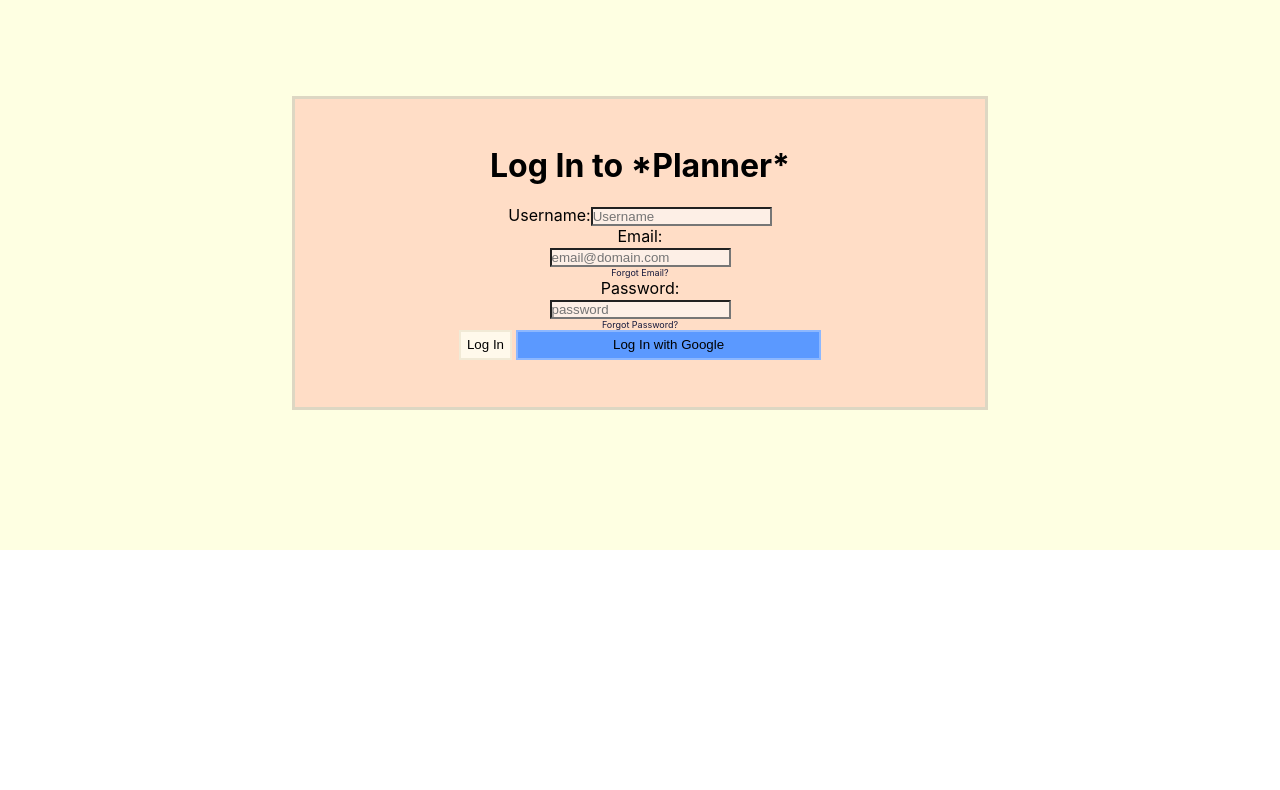
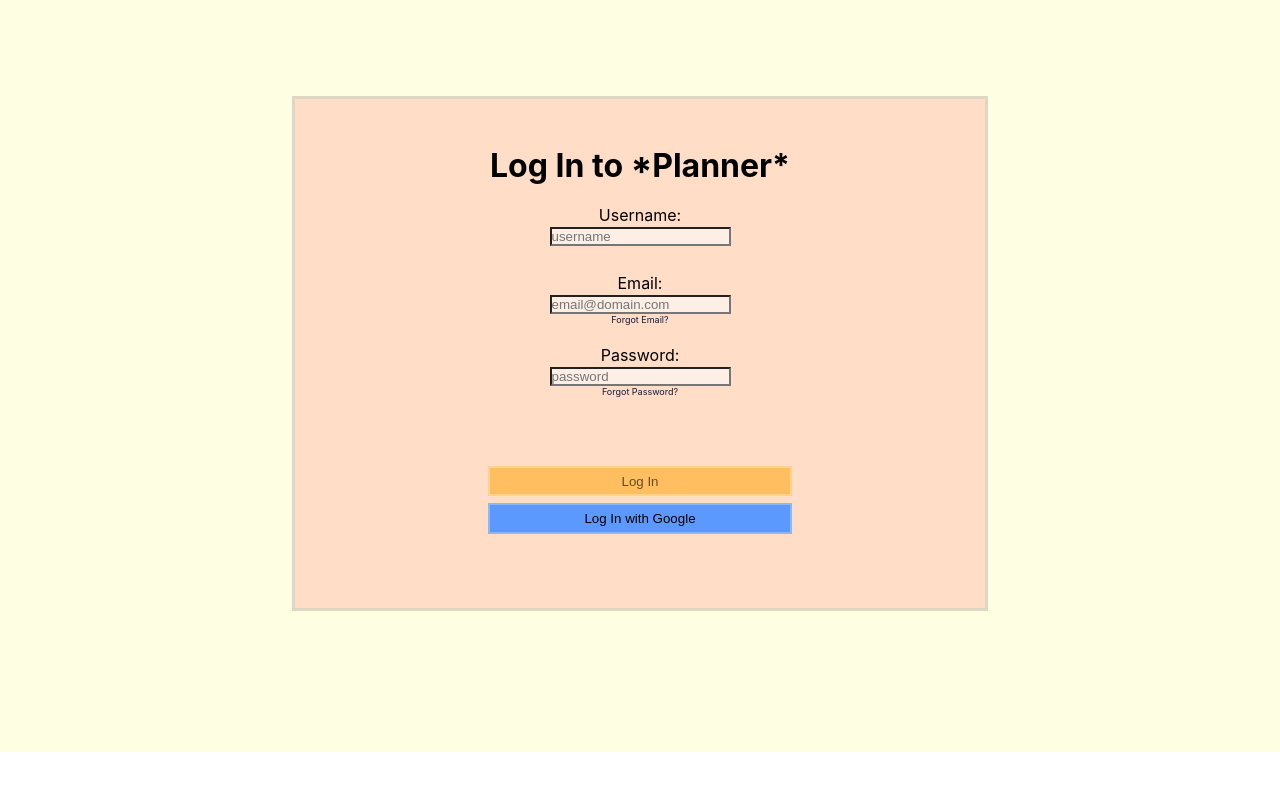
Before and after one commit to Bstuart77/Checklist_418, a React (Create React App) app: page / in a window 1280 px wide. Shown: the top 790 px of the page. Built offline with nearby package versions, Linux system fonts and the light colour scheme.

Commit message:
fixed padding on buttons of loginform and styling

```diff
--- a/src/Login.css
+++ b/src/Login.css
@@ -15,55 +15,61 @@ input{
 .Spiral1{
   width: 1%;
   position: relative;
-  top: -550px;
+  top: -790px;
   margin-right: 4%;
 }
 
 .Spiral2{
   width: 1%;
   position: relative;
-  top: -550px;
+  top: -790px;
   margin-right: 4%;
 }
 
 .Spiral3{
   width: 1%;
   position: relative;
-  top: -550px;
+  top: -790px;
   margin-right: 20%;
 }
 
 .Spiral4{
   width: 1%;
   position: relative;
-  top: -550px;
+  top: -790px;
   margin-left: 4%;
 }
 
 .Spiral5{
   width: 1%;
   position: relative;
-  top: -550px;
+  top: -790px;
   margin-left: 4%;
 }
 
 .Spiral6{
   width: 1%;
   position: relative;
-  top: -550px;
+  top: -790px;
   margin-left: 4%;
+}
+
+.username-input{
+  margin-bottom: 4%;
+}
+
+.reset-email{
+  font-size:xx-small;
+  color: #171a3d;
+  text-align: "center";
+  margin-bottom: 3%;
 }
 
 .reset-password{
   font-size:xx-small;
   color: #171a3d;
   text-align: "center";
-}
-
-.reset-email{
-  font-size:xx-small;
-  color: #171a3d;
-  text-align: "center";
+  margin-bottom: 10%;
 }
 
 .LogoutButton{
@@ -75,14 +81,6 @@ input{
   border: 2px solid #FFD28F
 }
 
-.LoginButton{
-  margin: auto;
-  padding: .85%;
-  color: #000000;
-  background-color: #fff9eb;
-  border: 2px solid #f1ead6;
-}
-
 .LoginPage{
   background-color: #ffddc6;
   padding-top: 4%;
@@ -92,8 +90,19 @@ input{
   border: 3px solid rgb(221, 215, 195);
 }
 
+.LoginButton{
+  margin: auto;
+  padding: .85%;
+  background-color: #FFBF60;
+  color: #664C26;
+  border: 2px solid #FFD28F;
+  width: 44.5%;
+  margin-bottom: 1%;
+}
+
 .LogInWithGoogleButton{
   margin: auto;
+  margin-bottom: 4%;
   width: 44.5%;
   padding: .85%;
   color: #000000;
@@ -133,108 +142,3 @@ form .inside-form{
   z-index: 1;
   background-image: linear-gradient(to bottom, #94b6ff, #FE4880);
 } */
-
-
-/*
-
-  .LoginClass{
-    background-color: #ffd1b2;
-    padding-top: 4%;
-    padding-bottom: 4%;
-    margin-left: 18%;
-    margin-right: 18%;
-    border: 3px solid grey;
-  }
-
-
-  body {
-    margin: 0;
-    font-family: -apple-system, BlinkMacSystemFont, 'Segoe UI', 'Roboto', 'Oxygen',
-      'Ubuntu', 'Cantarell', 'Fira Sans', 'Droid Sans', 'Helvetica Neue',
-      sans-serif;
-    -webkit-font-smoothing: antialiased;
-    -moz-osx-font-smoothing: grayscale;
-  }
-
-  code {
-    font-family: source-code-pro, Menlo, Monaco, Consolas, 'Courier New',
-      monospace;
-  }
-
-  .LoginForm{
-    background-color: #ffddc6;
-    padding-top: 4%;
-    padding-bottom: 4%;
-    margin-left: 18%;
-    margin-right: 18%;
-    border: 3px solid rgb(221, 215, 195);
-  }
-
-  .inside-form{
-    float: left;
-    margin-left: 26.9%;
-  }
-
-  .form-group{
-    float: left;
-    margin-left: 26.9%;
-    width: 17%;
-    padding: .55%;
-    background-color: #FFF8E7;
-    border: none;
-  }
-
-  .LastNameBox{
-    float: right;
-    margin-right: 26.9%;
-    width: 17%;
-    padding: .55%;
-    background-color: #FFF8E7;
-    border: none;
-
-  }
-
-  .LastNameLabel{
-    float: right;
-    margin-right: 35.5%;
-  }
-
-  .EmailBox{
-    width: 45%;
-    padding: .55%;
-    background-color: #FFF8E7;
-    border: none;
-  }
-
-  .EmailLabel{
-    margin-left: -41.2%;
-  }
-
-  .PasswordLabel{
-    margin-left: -37.7%;
-  }
-
-  .PasswordBox{
-    padding: .55%;
-    width: 45%;
-    background-color: #FFF8E7;
-    border: none;
-  }
-
-  .LogInButton{
-    margin: auto;
-    width: 44.5%;
-    padding: .85%;
-    background-color: #f8c272;
-    color: #000000;
-    border: 2px solid #CC984C
-  }
-
-  .LogInWithGoogleButton{
-    margin: auto;
-    width: 44.5%;
-    padding: .85%;
-    color: #000000;
-    background-color: #5b99ff;
-    border: 2px solid #8CB7FF;
-  } */
--- a/src/LoginForm.js
+++ b/src/LoginForm.js
@@ -14,25 +14,33 @@ function LoginForm({ Login, error }) {
   return (
     <form className = "login-form" onSubmit={submissionHandler}>
       <div className="inside-form">
-        <h1>Log In to *Planner*</h1>
+
+        <h1 className="page-title">Log In to *Planner*</h1>
+
         <br />
+
         {error !== "" ? <div className="error">{alert(error)}</div> : ""}
+
         <div className="form-group">
           <label htmlFor="UsernameLabel">Username:</label>
-          <input
+
+          <br />
+
+          <input className = "username-input"
             type="text"
             name="name"
-            placeholder="Username"
+            placeholder="username"
             id="name"
             onChange={(e) => setDetails({ ...details, name: e.target.value })}
             value={details.name}
           />
+
         </div>
 
         <div className="form-group">
           <label htmlFor="email">Email:</label>
           <br />
-          <input
+          <input className = "email-input"
             type="email" required
             name="email"
             placeholder="email@domain.com"
@@ -40,11 +48,7 @@ function LoginForm({ Login, error }) {
             onChange={(e) => setDetails({ ...details, email: e.target.value })}
             value={details.email}
           />
-
-          <br />
-
         </div>
-
         <div className="reset-email">
           <label htmlFor="reset-email">Forgot Email?</label>
         </div>
@@ -52,7 +56,7 @@ function LoginForm({ Login, error }) {
         <div className="form-group">
           <label htmlFor="password">Password:</label>
           <br />
-          <input
+          <input className = "password-input"
             type="password" required
             name="password"
             placeholder="password"
@@ -68,17 +72,18 @@ function LoginForm({ Login, error }) {
           <label htmlFor="reset-password">Forgot Password?</label>
         </div>
 
-
         <input className="LoginButton" type="submit" value="Log In" />{" "}
+        <br />
         <input
           className="LogInWithGoogleButton"
           type="submit"
           value="Log In with Google"
         />
       </div>
+
     </form>
   );
-  // made the login button.
+  // made the login buttons.
 }
 
 export default LoginForm;
```
